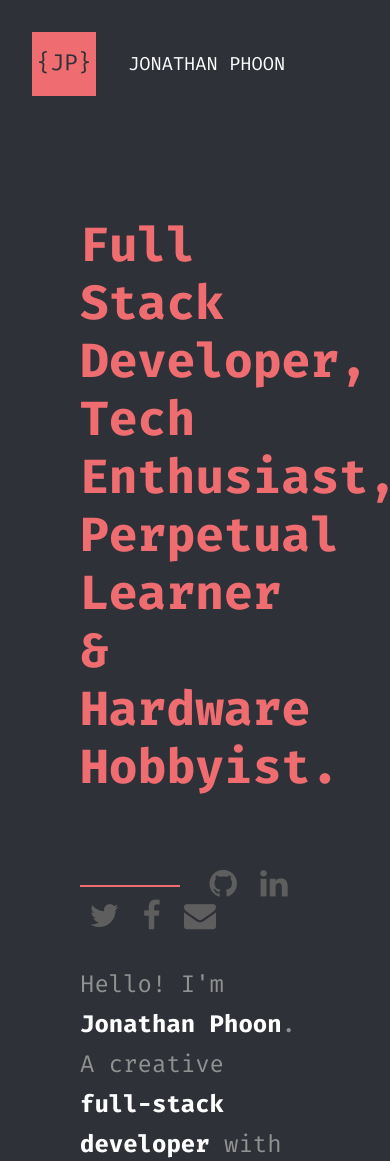
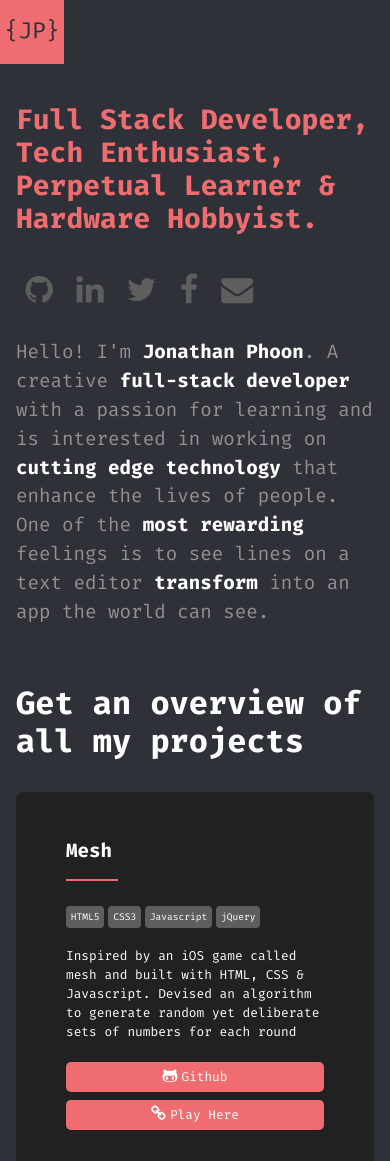
Before and after one commit to giftofjehovah/giftofjehovah.github.io, a website: page index.html in a window 390 px wide. Shown: the top 1161 px of the page. Drawn offline with Linux system fonts and the light colour scheme.

Commit message:
fixed reponsiveness on web browser

```diff
--- a/scss/styles.scss
+++ b/scss/styles.scss
@@ -22,7 +22,7 @@ $font: 'Fira Mono';
 
 h1 {
   @media only screen
-    and (max-device-width: 767px) {
+    and (max-width: 767px) {
     font-size: 1.75em;
   }
   font-family: $font;
@@ -31,7 +31,7 @@ h1 {
 }
 h2 {
   @media only screen
-    and (max-device-width: 767px) {
+    and (max-width: 767px) {
       margin: 0;
     }
   font-family: $font;
@@ -43,7 +43,7 @@ h3 {
 }
 h4 {
   @media only screen
-    and (max-device-width: 767px) {
+    and (max-width: 767px) {
     font-size: 1.2em;
     line-height: 1.5em;
   }
@@ -73,7 +73,7 @@ body {
 
 section {
   @media only screen
-    and (max-device-width: 767px) {
+    and (max-width: 767px) {
     padding: 1em 1em 0em 1em;
   }
   padding: 3em 5em 3em 5em;
@@ -87,20 +87,20 @@ a {
 }
 .link {
   @media only screen
-    and (max-device-width: 767px) {
+    and (max-width: 767px) {
     width: 100%;
     margin-top: 0.5em;
     background-color: $red;
   }
   @media only screen
-    and (min-device-width: 768px)
-    and (max-device-width: 1024px)
+    and (min-width: 768px)
+    and (max-width: 1024px)
     and (orientation: landscape) {
       background-color: $red;
   }
   @media only screen
-    and (min-device-width: 768px)
-    and (max-device-width: 1024px)
+    and (min-width: 768px)
+    and (max-width: 1024px)
     and (orientation: portrait) {
       width: 100%;
       margin-top: 0.5em;
@@ -126,7 +126,7 @@ a {
 
 header {
   @media only screen
-    and (max-device-width: 767px) {
+    and (max-width: 767px) {
       padding: 0px;
   }
   display: flex;
@@ -138,7 +138,7 @@ header {
   }
   #name {
     @media only screen
-      and (max-device-width: 767px) {
+      and (max-width: 767px) {
         display: none;
       }
     text-align: center;
@@ -157,14 +157,14 @@ main {
 
   #social {
     @media only screen
-      and (max-device-width: 767px) {
+      and (max-width: 767px) {
         padding-top: 1em;
       }
     padding-top: 2em;
     margin-bottom: 2em;
     hr {
       @media only screen
-        and (max-device-width: 767px) {
+        and (max-width: 767px) {
           display: none;
         }
       display: inline-block;
@@ -199,7 +199,7 @@ main {
       .project {
         position: relative;
         @media screen
-          and (min-device-width: 1025px) {
+          and (min-width: 1025px) {
             margin-bottom: 1.5em;
             @include span(3 of 9);
             &:nth-child(3n) {
@@ -207,8 +207,8 @@ main {
             }
           }
           @media screen
-            and (min-device-width: 768px)
-            and (max-device-width: 1024px)
+            and (min-width: 768px)
+            and (max-width: 1024px)
             and (orientation: landscape) {
               margin-bottom: 0.8em;
               @include span(5 of 10);
@@ -227,7 +227,7 @@ main {
             }
         }
         @media screen
-          and (max-device-width: 767px) {
+          and (max-width: 767px) {
             margin-bottom: 0.8em;
             @include span(12 of 12);
           }
```
Also changed, not shown: css/styles.css.
